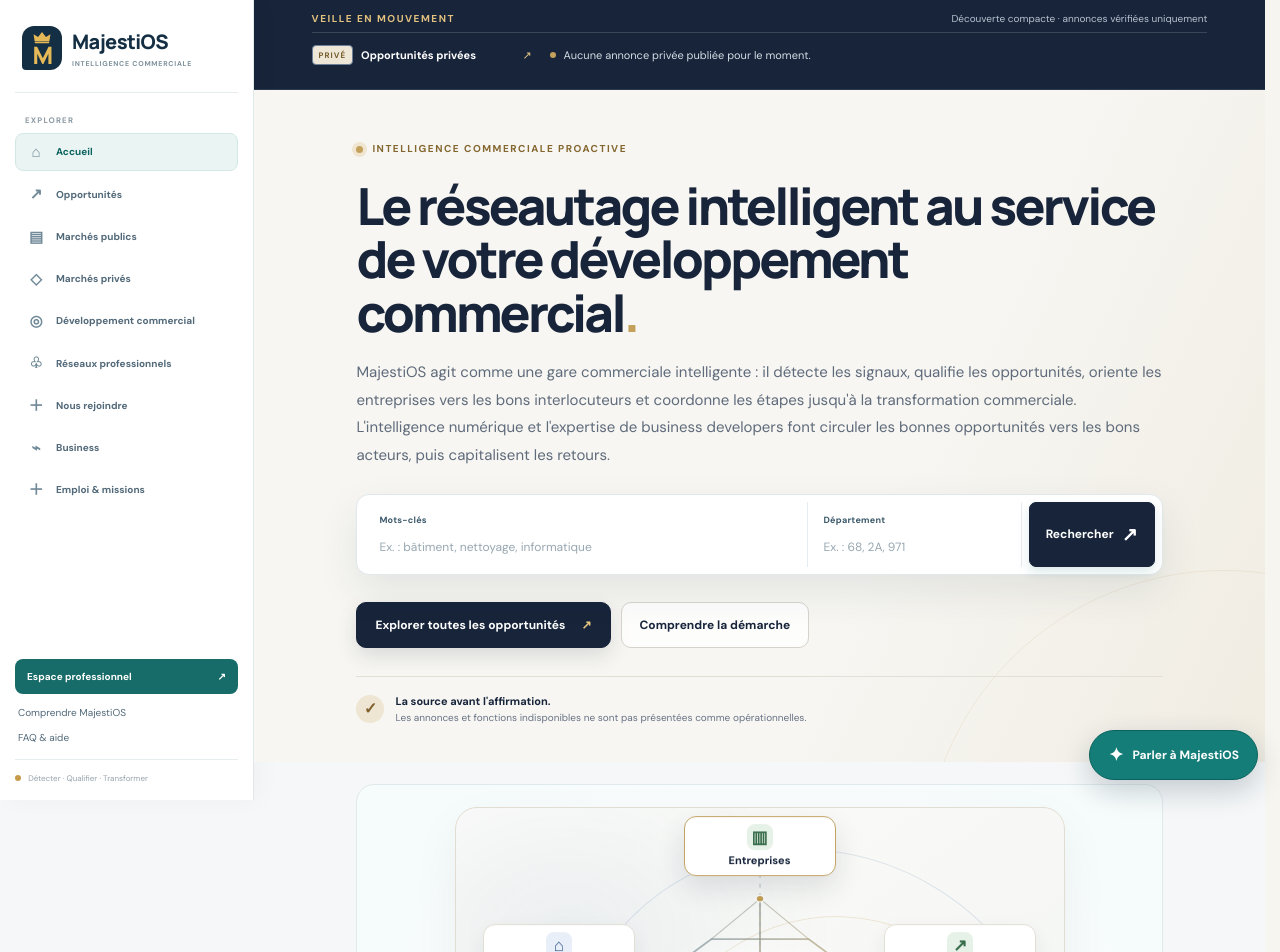
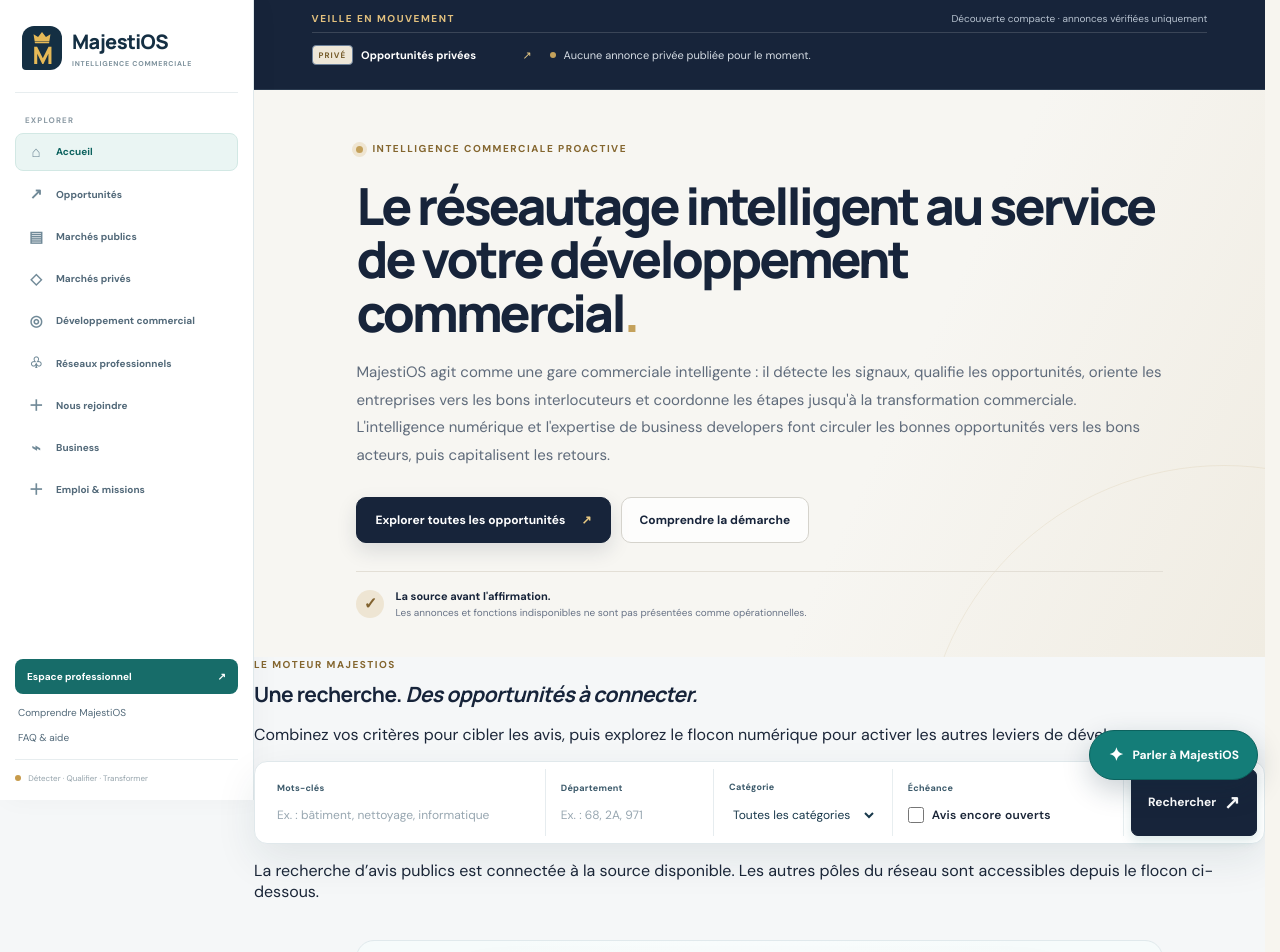
Before and after one commit to Chexpeer/Majestios, a Next.js app: page / in a window 1280 px wide. Shown: the top 952 px of the page. Built offline with nearby package versions, Linux system fonts and the light colour scheme.

Commit message:
Place multi-criteria MajestiOS search directly above snowflake

```diff
--- a/src/app/page.tsx
+++ b/src/app/page.tsx
@@ -43,37 +43,6 @@ export default function HomePage() {
               opportunités vers les bons acteurs, puis capitalisent les retours.
             </p>
 
-            <form
-              className="tender-search central-opportunity-search"
-              action="/opportunites/marches-publics"
-              method="get"
-              aria-label="Rechercher un appel d'offres public"
-            >
-              <label className="search-field search-keyword">
-                <span>Mots-clés</span>
-                <input
-                  type="search"
-                  name="q"
-                  maxLength={160}
-                  placeholder="Ex. : bâtiment, nettoyage, informatique"
-                />
-              </label>
-              <label className="search-field search-domain">
-                <span>Département</span>
-                <input
-                  type="text"
-                  name="location"
-                  maxLength={3}
-                  placeholder="Ex. : 68, 2A, 971"
-                  aria-label="Code du département"
-                />
-              </label>
-              <input type="hidden" name="type" value="all" />
-              <button className="search-submit" type="submit">
-                Rechercher <span aria-hidden="true">↗</span>
-              </button>
-            </form>
-
             <div className="hero-actions">
               <Link className="button-primary" href="/opportunites">
                 Explorer toutes les opportunités <span aria-hidden="true">↗</span>
@@ -93,6 +62,60 @@ export default function HomePage() {
               </span>
             </div>
           </div>
+        </section>
+
+        <section className="home-search-section" aria-labelledby="home-search-title">
+          <div className="home-search-heading">
+            <span className="eyebrow">LE MOTEUR MAJESTIOS</span>
+            <h2 id="home-search-title">Une recherche. <em>Des opportunités à connecter.</em></h2>
+            <p>Combinez vos critères pour cibler les avis, puis explorez le flocon numérique pour activer les autres leviers de développement.</p>
+          </div>
+          <form
+            className="tender-search central-opportunity-search"
+            action="/opportunites/marches-publics"
+            method="get"
+            aria-label="Moteur de recherche multicritère MajestiOS"
+          >
+            <label className="search-field search-keyword">
+              <span>Mots-clés</span>
+              <input
+                type="search"
+                name="q"
+                maxLength={160}
+                placeholder="Ex. : bâtiment, nettoyage, informatique"
+              />
+            </label>
+            <label className="search-field search-domain">
+              <span>Département</span>
+              <input
+                type="text"
+                name="location"
+                maxLength={80}
+                placeholder="Ex. : 68, 2A, 971"
+                aria-label="Département ou zone géographique"
+              />
+            </label>
+            <label className="search-field">
+              <span>Catégorie</span>
+              <select name="type" defaultValue="all" aria-label="Catégorie de marché">
+                <option value="all">Toutes les catégories</option>
+                <option value="Travaux">Travaux</option>
+                <option value="Services">Services</option>
+                <option value="Fournitures">Fournitures</option>
+              </select>
+            </label>
+            <label className="search-field open-only-filter">
+              <span>Échéance</span>
+              <span className="open-only-control">
+                <input type="checkbox" name="openOnly" value="true" />
+                Avis encore ouverts
+              </span>
+            </label>
+            <button className="search-submit" type="submit">
+              Rechercher <span aria-hidden="true">↗</span>
+            </button>
+          </form>
+          <p className="home-search-note">La recherche d’avis publics est connectée à la source disponible. Les autres pôles du réseau sont accessibles depuis le flocon ci-dessous.</p>
         </section>
 
         <section className="home-map-section" aria-label="Explorer les rubriques MajestiOS">
```
